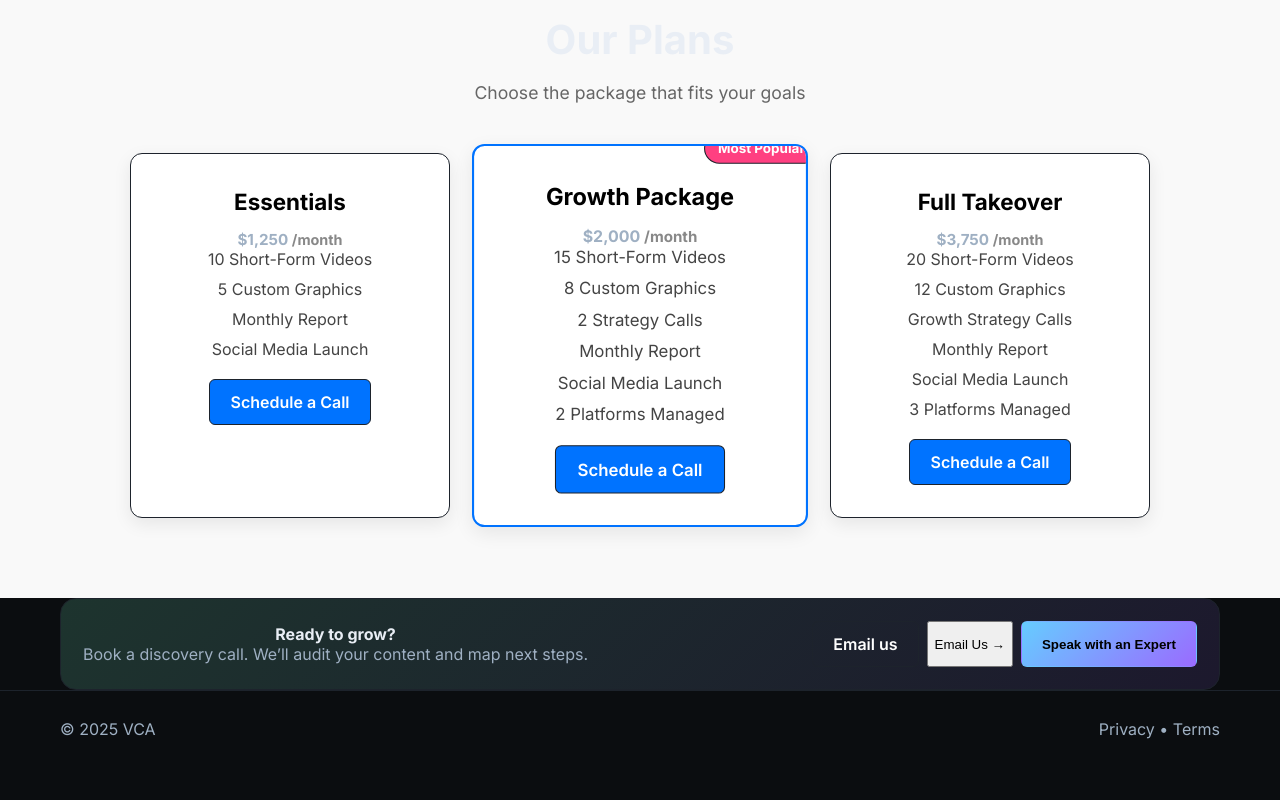
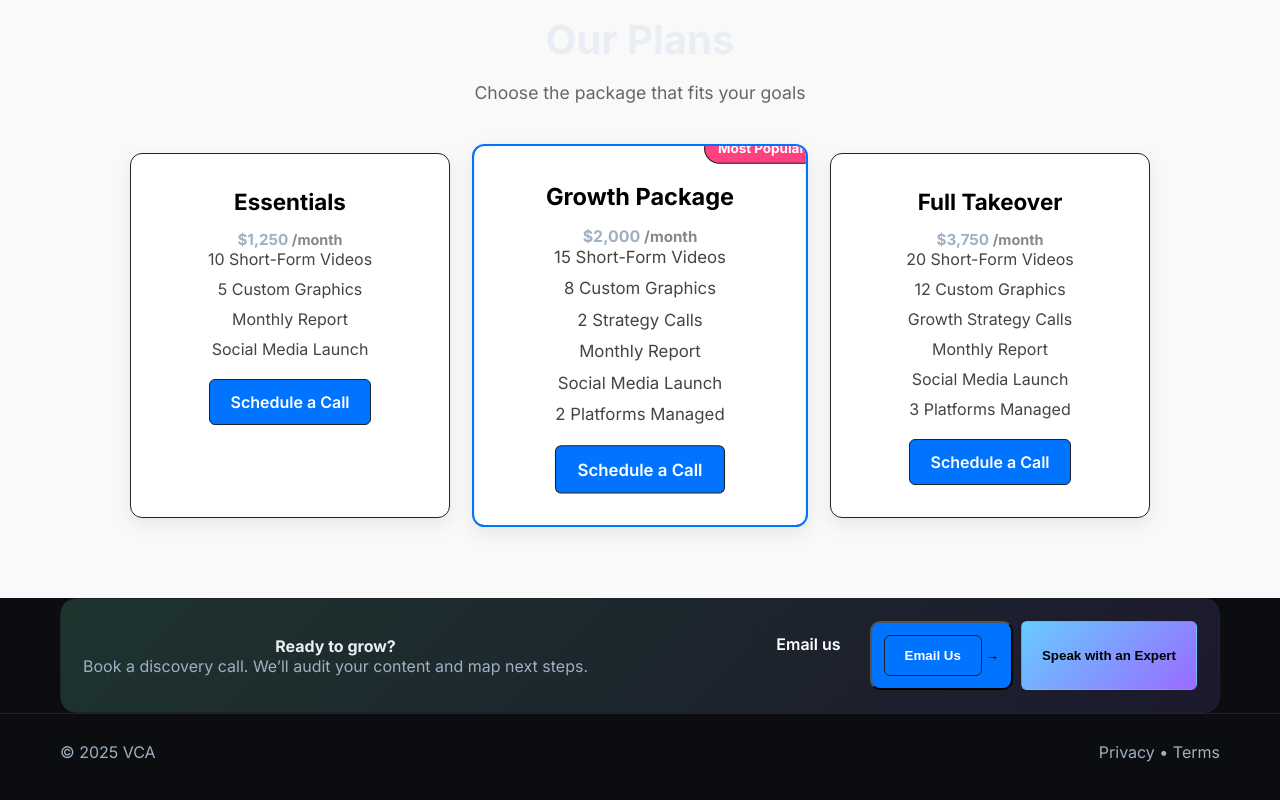
Before and after one commit to krimmzy/vcaintl, a plain HTML site: page index.html in a window 1280 px wide. Shown: the part 3214-4014 px from the top of the page. Drawn offline with Linux system fonts and the light colour scheme.

Commit message:
Update index.html

```diff
--- a/index.html
+++ b/index.html
@@ -868,8 +868,10 @@
         </div>
         <div style="display:flex; gap:8px; flex-wrap:wrap">
           <a class="btn ghost" href="mailto:visioncontentagency@gmail.com">Email us</a>
-          <button onclick="window.location.href='mailto:visioncontentagency@gmail.com' class="email">
-            <span>Email Us</span> →
+          <button class="email">
+            <span>
+              <a class="btn ghost" href="mailto:visioncontentagency@gmail.com"> Email Us </a>
+            </span> →
           </button>
 
           <button class="btn brand speak-btn"><a href="https://calendly.com/visioncontentagency/30-min-meeting">Speak with an Expert</a></button>
```
